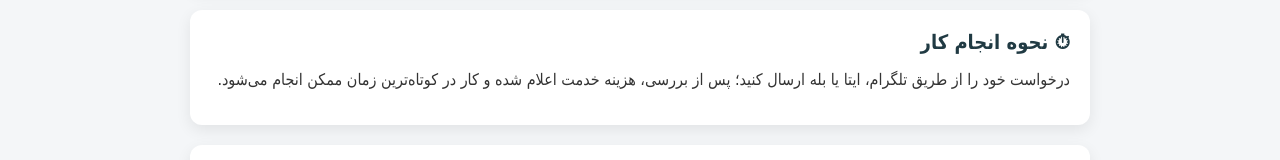
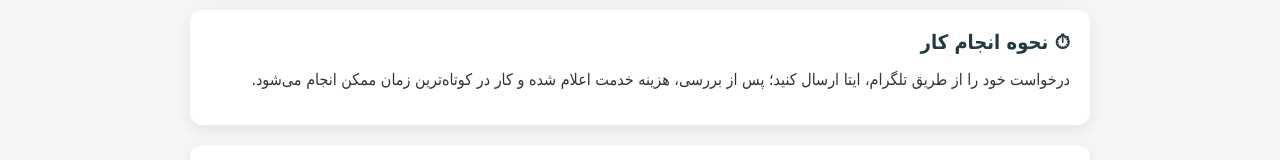
Before and after one commit to cafeonir/cafeonir.github.io, a plain HTML site: page index.html in a window 1280 px wide. Shown: the part 514-674 px from the top of the page. Drawn offline with Linux system fonts and the light colour scheme.

Commit message:
Update index.html

```diff
--- a/index.html
+++ b/index.html
@@ -120,7 +120,7 @@ footer {
   <div class="section">
     <h2>⏱ نحوه انجام کار</h2>
     <p>
-      درخواست خود را از طریق تلگرام، ایتا یا بله ارسال کنید؛
+      درخواست خود را از طریق تلگرام، ایتا ارسال کنید؛
 پس از بررسی، هزینه خدمت اعلام شده و کار در کوتاه‌ترین زمان ممکن انجام می‌شود.
     </p>
   </div>
```
